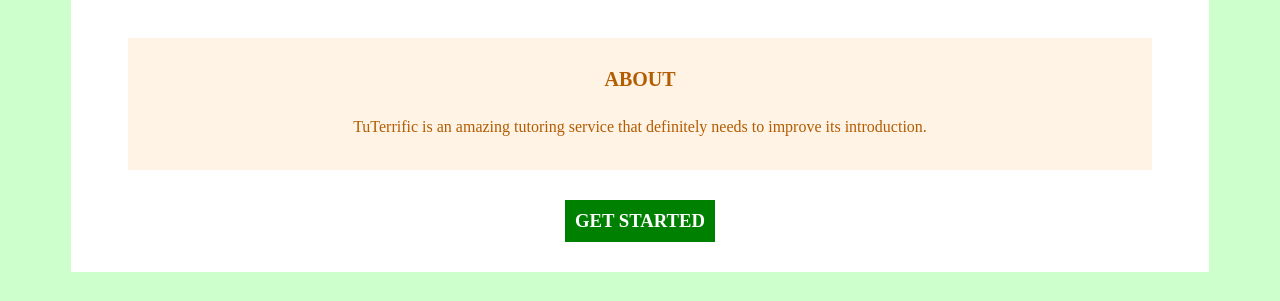
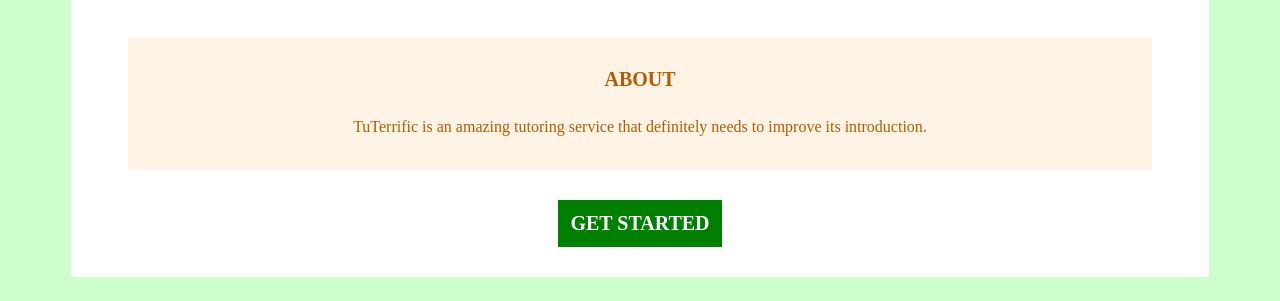
Before and after one commit to rolandafaga/Tutoriffic, a Python web app: template templates/homepage.html in a window 1280 px wide. Shown: the part 499-800 px from the top of the page. Run offline with Jinja, Linux system fonts and the light colour scheme; the template is opened without the code that fills it, so the values that code supplies are empty.

Commit message:
homepage update

```diff
--- a/css/style.css
+++ b/css/style.css
@@ -18,9 +18,22 @@ body {
   text-align: right;
 }
 
+a:link {
+    text-decoration: none;
+}
+
+a:visited {
+    text-decoration: none;
+}
+
+a:hover {
+    color: white;
+    text-decoration: none;
+}
+
 .navigation {
   padding: 3px;
-  color: white;
+  color: #4d2800;
   background-color: green;
   text-align: center;
   border: 2px green solid;
@@ -81,4 +94,8 @@ body {
     /*transform: translateX(-75%);*/
 }
 
+#getStarted:hover {
+  background-color:#4d2800;
+}
+
 /*Page*/
--- a/templates/homepage.html
+++ b/templates/homepage.html
@@ -1,18 +1,19 @@
 <!doctype html>
 <html>
   <head>
-    <script src="js/script.js"></script>
+    <script src="js/clickEvents.js"></script>
     <link rel="stylesheet" href="../css/style.css">
     <title>TuTerrific - Home</title>
   </head>
   <body>
     <div class="page">
     <p id="homeLinks">
-      <a class="navigation" href="https://www.google.com">Home</a>
+      <a class="navigation" href="homepage.html">Home</a>
       <a class="navigation" href="https://images.google.com">FAQ</a>
-      <a class="navigation" href="https://google.com">Log In</a>
-      <a class="navigation" href="https://google.com">Log Out</a>
-      <!--if logged in, show log out button instead-->
+            <!--if logged in, show log out button instead-->
+      <a class="navigation" href="create.html">Sign Up</a>
+      <a class="navigation" href="login.html">Log In</a>
+      <a class="navigation" href="homepage.html">Log Out</a>
     </p>
     </p>
     <div class="header"><img src="../temp_header.jpg"></img></div>
@@ -23,7 +24,7 @@
     <p id="aboutContent">
       TuTerrific is an amazing tutoring service that definitely needs to improve its introduction.
     </p> </div>
-    <h3 id="getStarted">GET STARTED</h3> <!--if logged in, link to profile; if not, link to sign in-->
+    <h3 class="navigation" id="getStarted">GET STARTED</h3> <!--if logged in, link to profile; if not, link to sign in-->
   </div>
   </body>
 </html>
```
